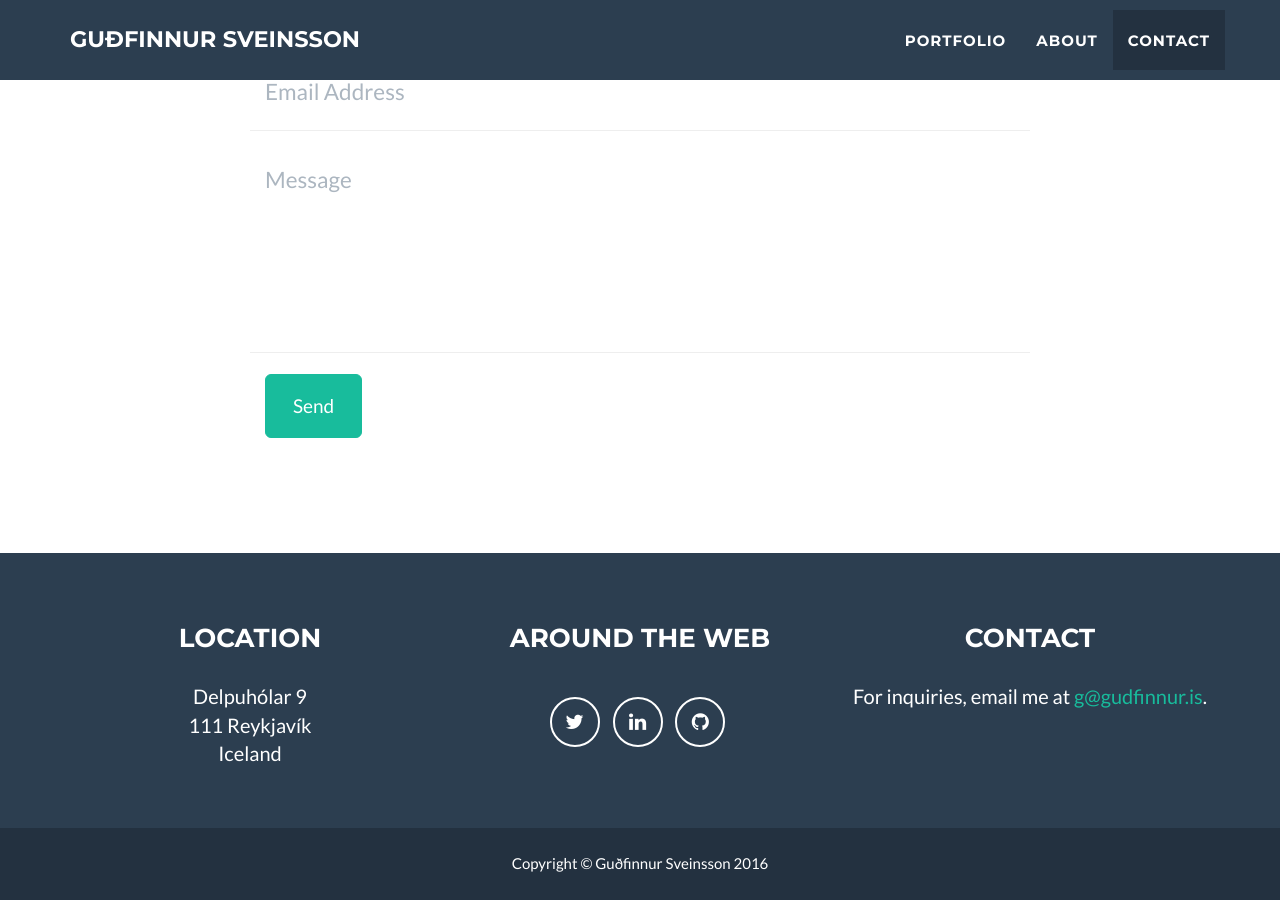
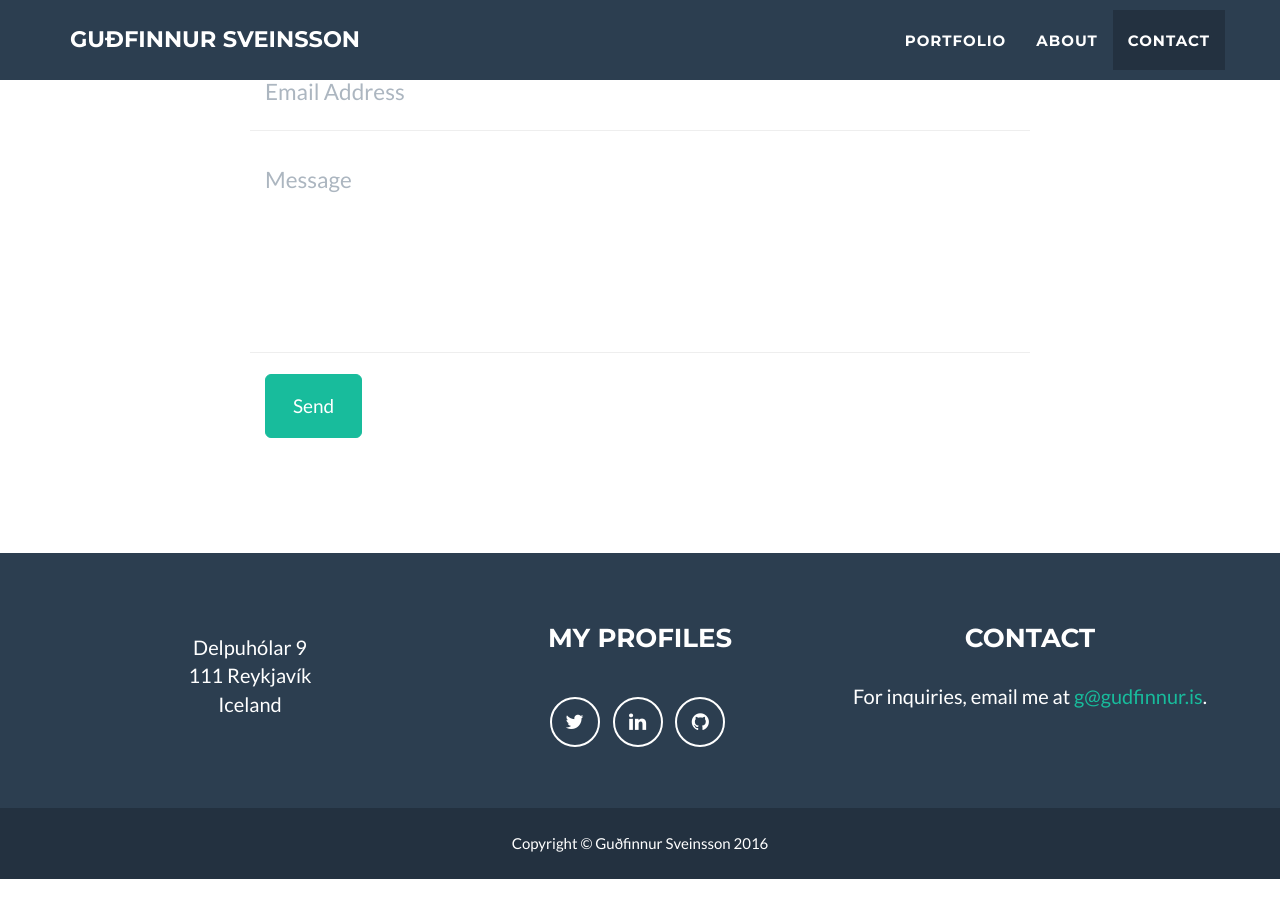
Before and after one commit to guffi/guffi, a Jekyll site: the page built from index.html, in a window 1280 px wide and 900 px high, scrolled down 2588 px. Built offline with Jekyll 4.4.1, drawn with Linux system fonts in a browser that asks for light colours; after the commit the page ends 3467 px from its top, so only the background shows below that.

```diff
--- a/_config.yml
+++ b/_config.yml
@@ -32,8 +32,8 @@
 # Footer settings
 footer:
   copyright: Guðfinnur Sveinsson
-  location: Location
-  social: Around the Web
+  /*location: Location
+  social: My Profiles
   credits: Contact
 
 # Social networks usernames (many more available: google-plus, flickr, dribbble, pinterest, instagram, tumblr, linkedin, etc.)
```
